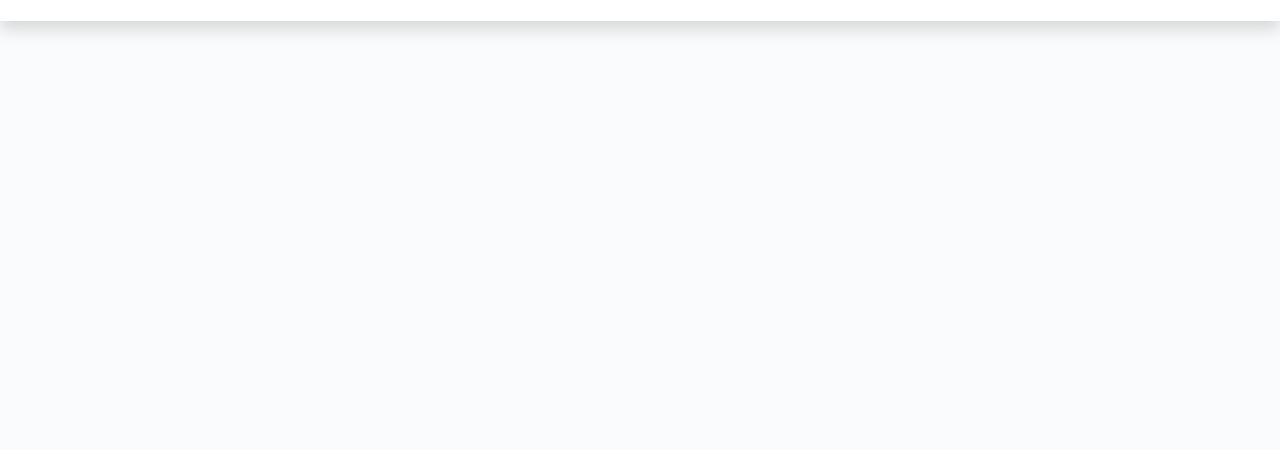
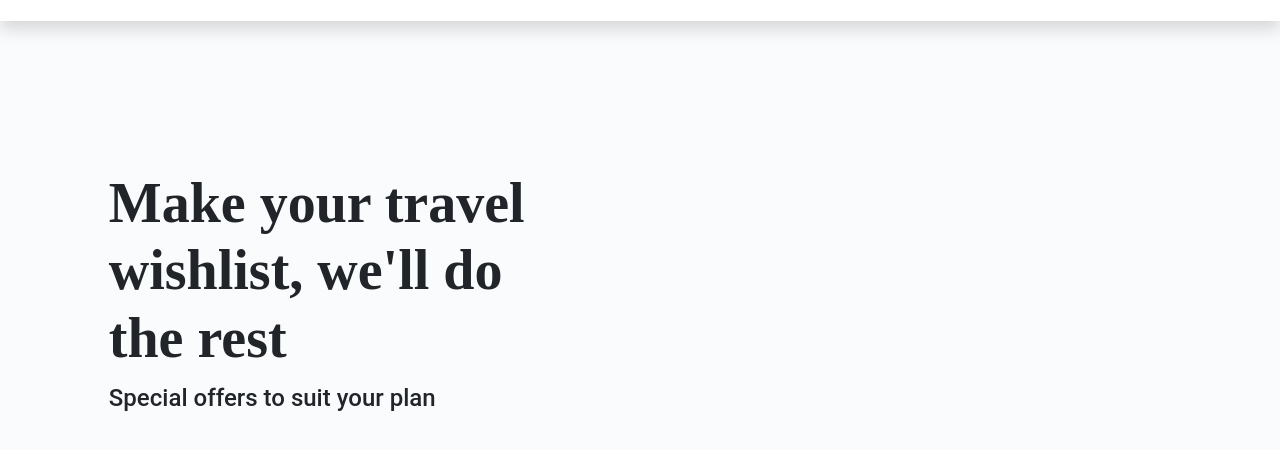
Before and after one commit to pirateIV/FlightBookingApp, a website: page html/accounts.html in a window 1280 px wide. Shown: the part 74-524 px from the top of the page. Drawn offline with nearby package versions, Linux system fonts and the light colour scheme.

Commit message:
sav. commit

```diff
--- a/css/account.css
+++ b/css/account.css
@@ -18,3 +18,7 @@ h6 {
 body {
   background-color: var(--body);
 }
+
+.content {
+  width: 83%;
+}
--- a/html/accounts.html
+++ b/html/accounts.html
@@ -38,8 +38,11 @@
       </ul>
     </nav>
 
-    <section class="flights-body">
-
+    <section class="flights-body d-flex align-items-center justify-content-start" style="height: 70vh;">
+     <div class="content h-auto mx-auto">
+        <h1 class="display-4 fw-bolder">Make your travel <br> wishlist,  we'll do <br> the rest</h1>
+        <p class="lead fs-4 fw-medium">Special offers to suit your plan</p>
+     </div>
     </section>
   </main>
 </body>
```
